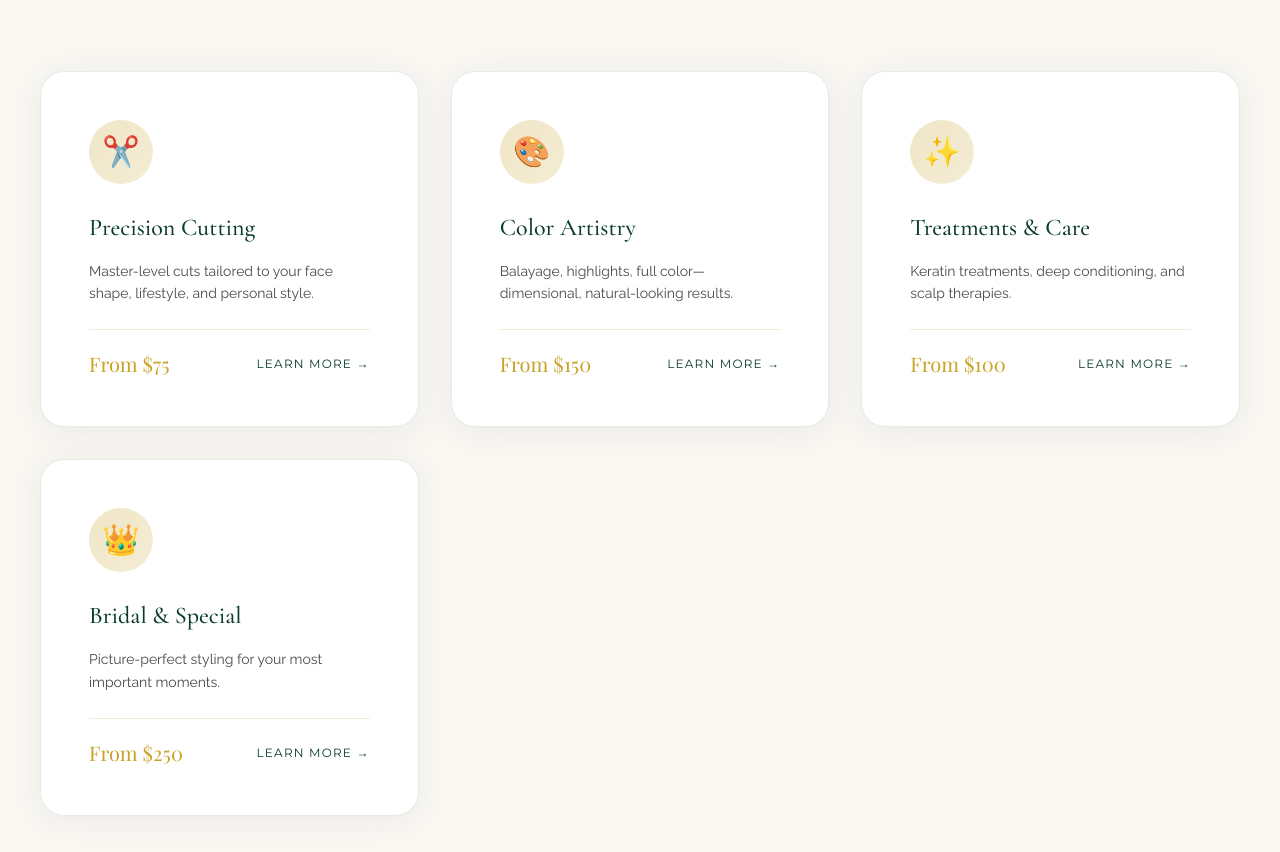
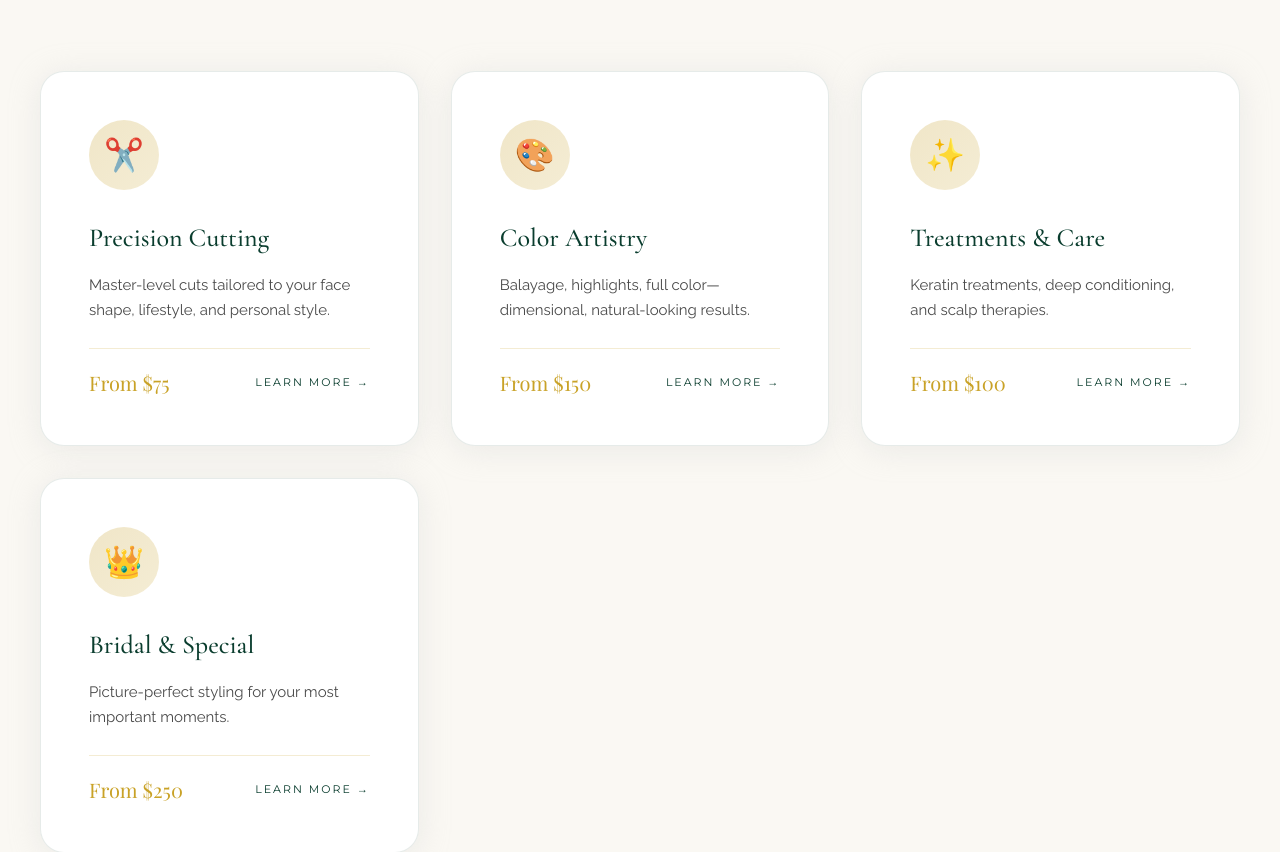
Before and after one commit to knightcoder0110-boop/irina-elysiam, a Next.js app: page / in a window 1280 px wide. Shown: the part 1022-1874 px from the top of the page. Built offline with nearby package versions, Linux system fonts and the light colour scheme; a web font is replaced by a local one.

Commit message:
commit 3: fixed fonts

```diff
--- a/app/globals.css
+++ b/app/globals.css
@@ -108,7 +108,7 @@
 
   /* Icon Circle */
   .icon-circle {
-    @apply w-16 h-16 rounded-full flex items-center justify-center text-3xl;
+    @apply w-[70px] h-[70px] rounded-full flex items-center justify-center text-[32px];
   }
 
   .icon-circle-gold {
--- a/app/page.tsx
+++ b/app/page.tsx
@@ -107,15 +107,15 @@ export default function HomePage() {
           {services.map((service, i) => (
             <div key={i} className="card card-hover p-12 cursor-pointer">
               <div className="icon-circle icon-circle-gold mb-7">{service.icon}</div>
-              <h3 className="font-heading text-2xl font-medium text-emerald-deep mb-4">
+              <h3 className="font-heading text-[26px] font-medium text-emerald-deep mb-4">
                 {service.title}
               </h3>
-              <p className="font-body text-sm leading-relaxed text-neutral-slate mb-6">
+              <p className="font-body text-[15px] leading-[1.7] text-neutral-slate mb-6">
                 {service.description}
               </p>
               <div className="pt-5 border-t border-gold-primary/20 flex justify-between items-center">
                 <span className="font-display text-xl text-gold-primary">{service.price}</span>
-                <span className="font-accent text-xs tracking-widest text-emerald-deep">
+                <span className="font-accent text-[11px] tracking-wide-2 text-emerald-deep">
                   LEARN MORE →
                 </span>
               </div>
```
